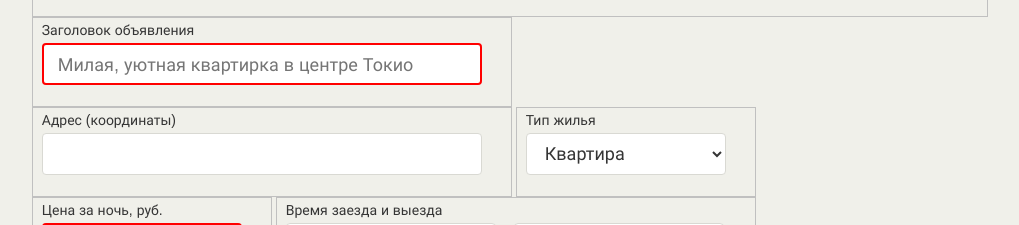
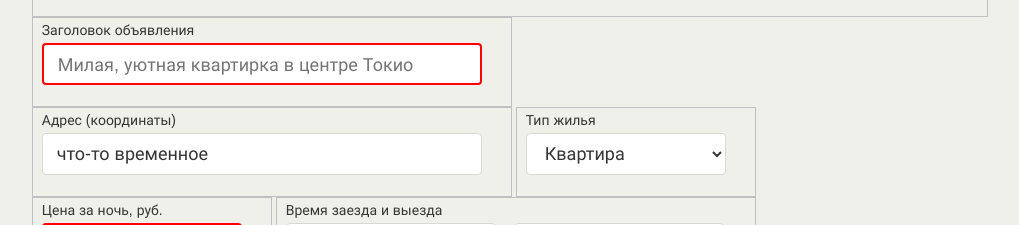
Before and after one commit to Leonid-Grishin/360863-keksobooking-24, a website with bundled scripts: page index.html in a window 1280 px wide. Shown: the part 840-1065 px from the top of the page, without its empty margins (90-1109 px from the left). Built offline with nearby package versions, Linux system fonts and the light colour scheme.

Commit message:
добавил по умолчанию адрес

```diff
--- a/index.html
+++ b/index.html
@@ -91,7 +91,7 @@
         </fieldset>
         <fieldset class="ad-form__element ad-form__element--wide">
           <label class="ad-form__label" for="address">Адрес (координаты)</label>
-          <input id="address" name="address" type="text" readonly required>
+          <input id="address" name="address" type="text" readonly required value="что-то временное">
         </fieldset>
         <fieldset class="ad-form__element">
           <label class="ad-form__label" for="type">Тип жилья</label>
```
